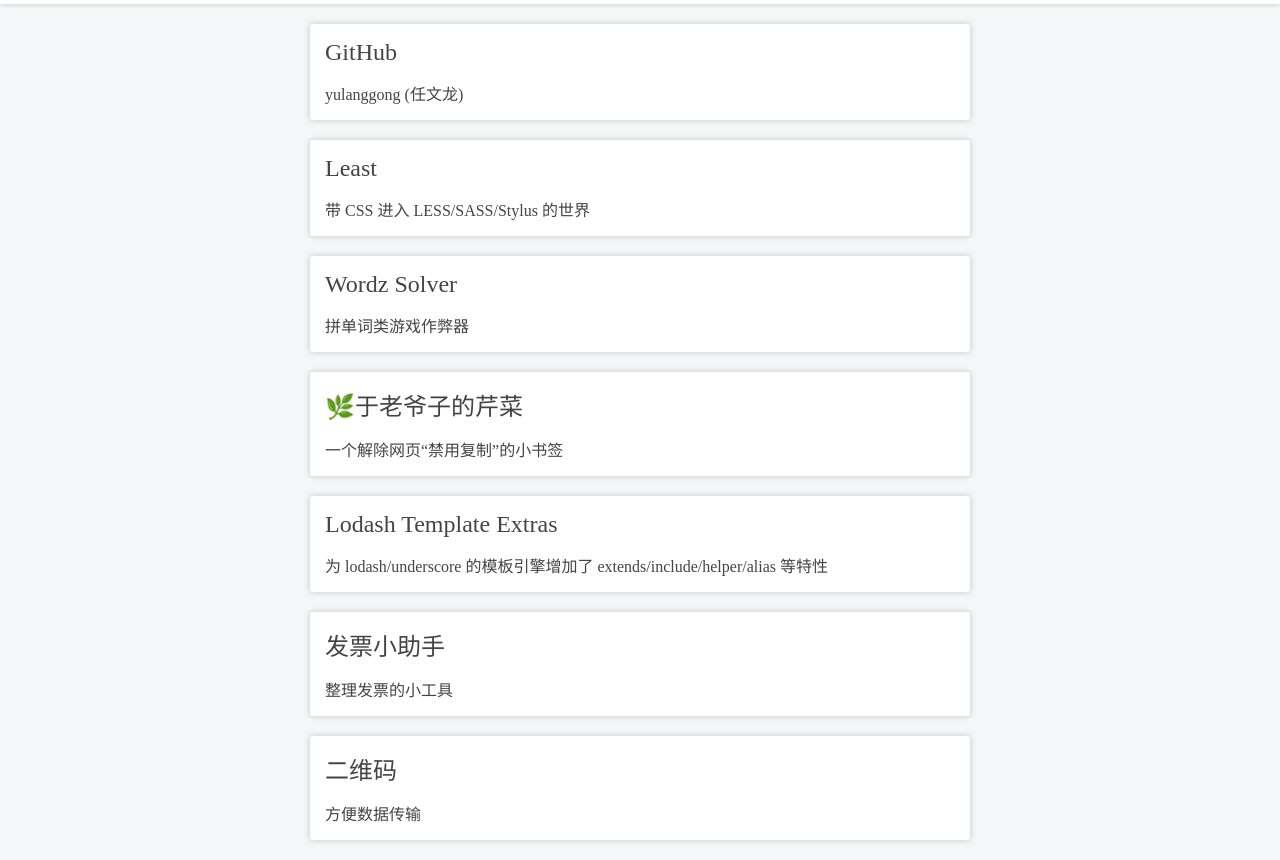
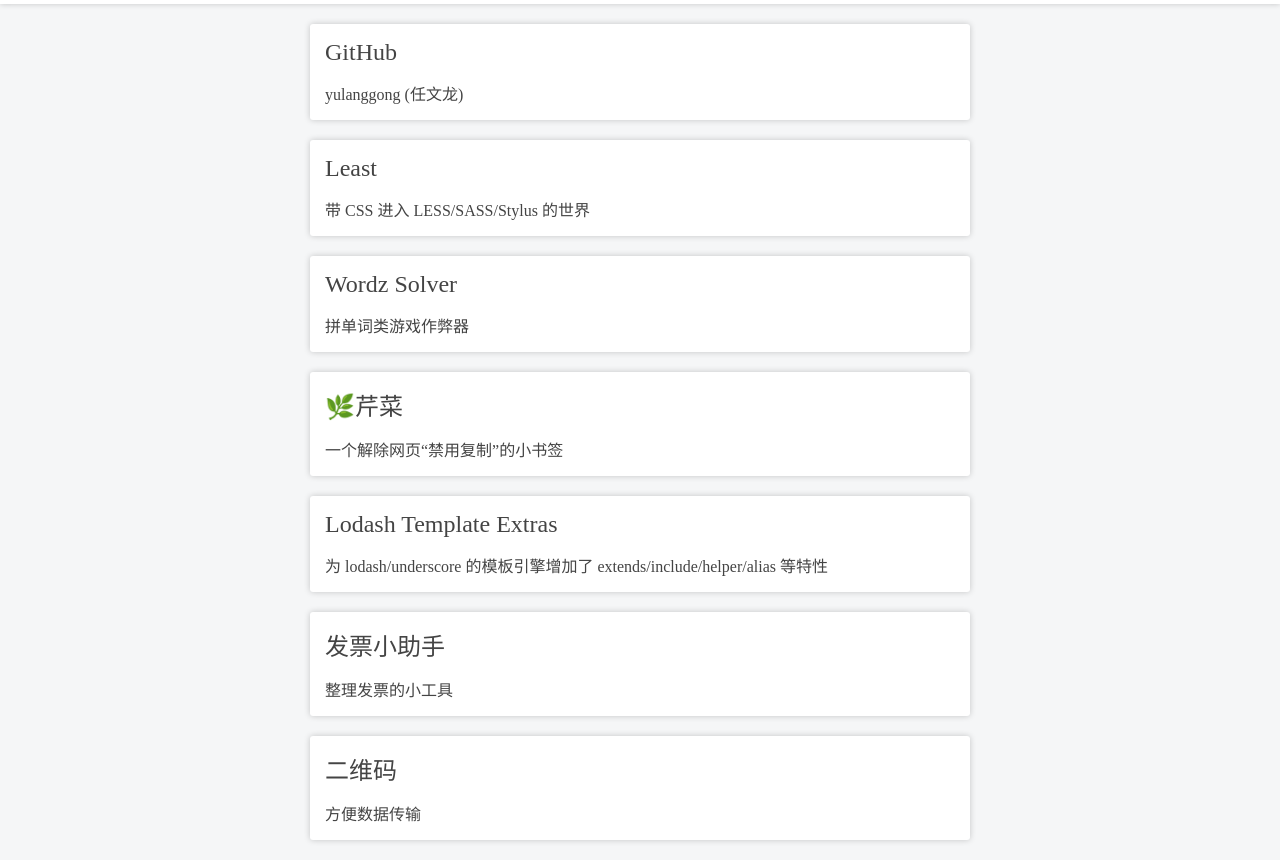
Before and after one commit to yulanggong/yulanggong.github.io, a plain HTML site: page index.html in a window 1280 px wide. Shown: the part 83-943 px from the top of the page. Drawn offline with Linux system fonts and the light colour scheme.

Commit message:
Update index.html

```diff
--- a/index.html
+++ b/index.html
@@ -70,7 +70,7 @@
 		<p>拼单词类游戏作弊器</p>
 	</a>
 	<a href="http://renwenlong.com/celery" class="article">
-		<h2>🌿于老爷子的芹菜</h2>
+		<h2>🌿芹菜</h2>
 		<p>一个解除网页“禁用复制”的小书签</p>
 	</a>
 	<a href="https://github.com/yulanggong/lodash-template-extras" class="article">
```
